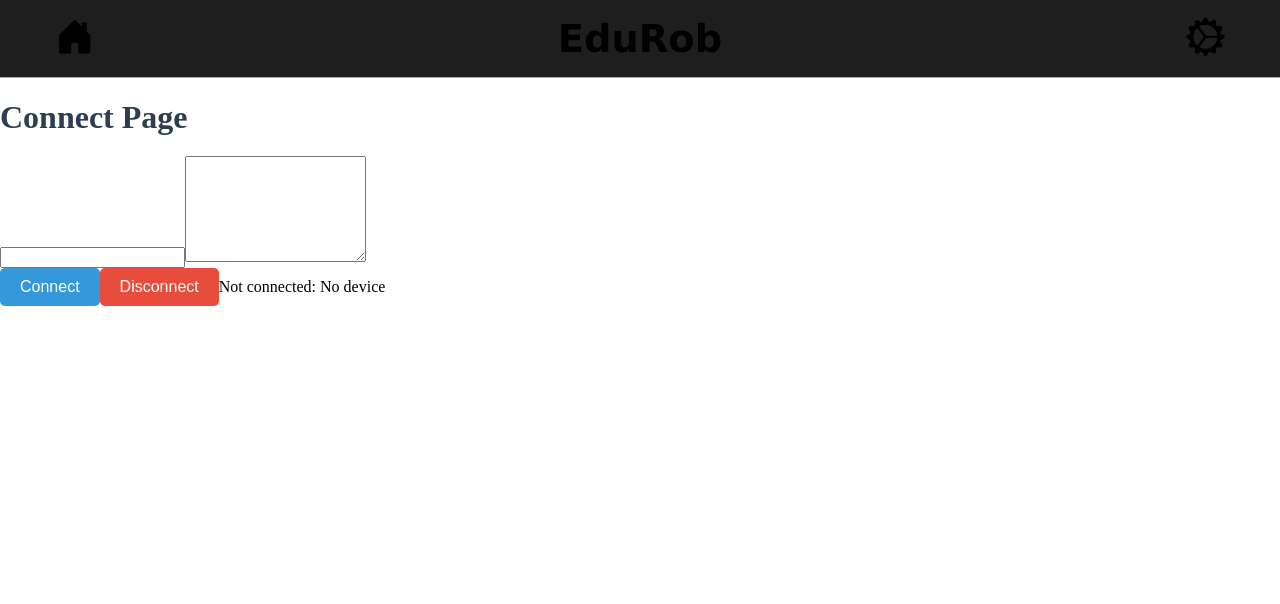
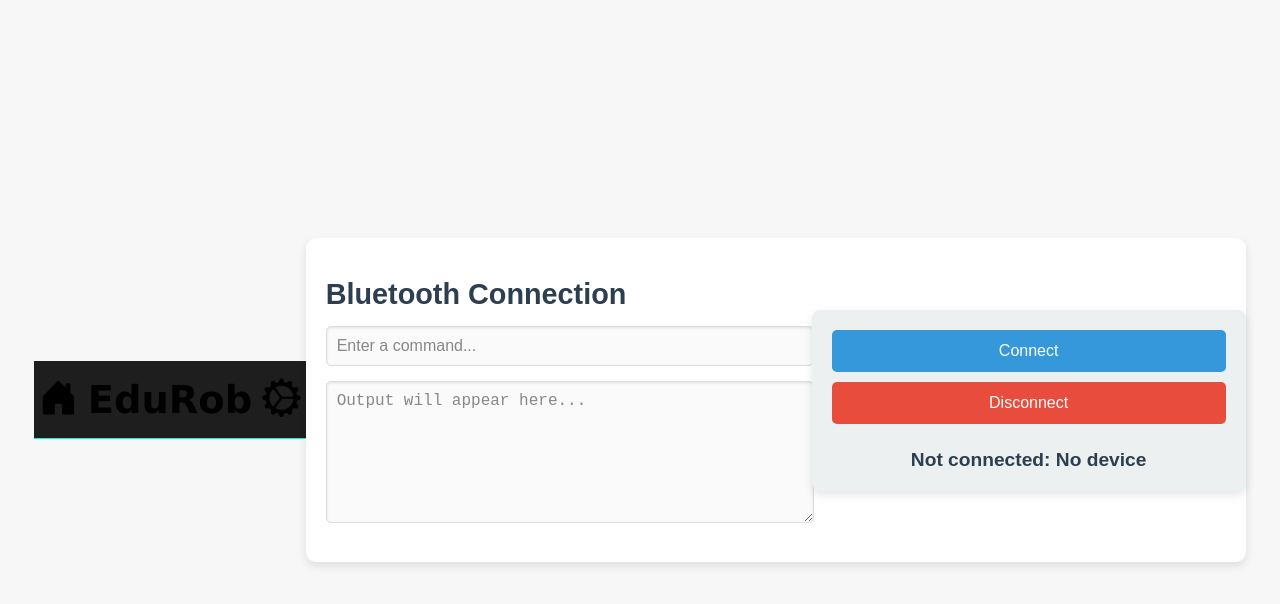
Before and after one commit to edu-rob/edu-rob, a Next.js app: page /connect in a window 1280 px wide. Shown: the top 604 px of the page. Built offline with nearby package versions, Linux system fonts and the light colour scheme.

Commit message:
feat: Reformatted CSS for connection page and got rid of extra device var

```diff
--- a/src/app/bluetoothHandler/blueHandler.tsx
+++ b/src/app/bluetoothHandler/blueHandler.tsx
@@ -38,7 +38,7 @@ export async function bluetoothInit() {
       device.gatt.disconnect(); // Disconnect from the device
       return ('Device disconnected:' + device.name);
     } else {
-      return 'No device is connected.';
+      return 'No device is connected';
     }
   }
 
--- a/src/app/connect/connect.css
+++ b/src/app/connect/connect.css
@@ -1,4 +1,4 @@
-/* General body styling
+/* General styling */
 body {
     font-family: Arial, sans-serif;
     background-color: #f7f7f7;
@@ -8,29 +8,38 @@ body {
     display: flex;
     justify-content: center;
     align-items: center;
-    min-height: 100vh;
+    height: 100vh;
 }
 
-  /* Container styling */
-  /* div {
-    width: 90%;
-    max-width: 600px;
-    background: #ffffff;
+/* Main container */
+.ConnectPageContainer {
+    display: flex;
+    flex-direction: row;
+    gap: 40px; /* Space between left and right panels */
+    max-width: 900px;
+    width: 100%;
+    background: #fff;
+    padding: 20px;
+    border-radius: 10px;
     box-shadow: 0 4px 10px rgba(0, 0, 0, 0.1);
-    border-radius: 8px;
-    padding: 20px;
-    text-align: center;
-  }  */
+}
 
-  /* Page title */
+/* Left panel: Input & Textarea */
+.InputPanelContainer {
+    flex: 1;
+    display: flex;
+    flex-direction: column;
+}
+
 .ConnectPageTitle {
-    font-size: 2rem;
-    margin-bottom: 20px;
+    font-size: 1.8rem;
+    margin-bottom: 15px;
     color: #2c3e50;
 }
 
-  /* Input styling */
-  .PromptInput .ScriptOututTextArea {
+/* Input and Textarea styling */
+input,
+textarea {
     width: 100%;
     margin-bottom: 15px;
     padding: 10px;
@@ -39,6 +48,11 @@ body {
     border-radius: 5px;
     background-color: #fafafa;
     box-shadow: inset 0 1px 3px rgba(0, 0, 0, 0.1);
+}
+
+input::placeholder,
+textarea::placeholder {
+    color: #888;
 }
 
 input:focus,
@@ -51,19 +65,44 @@ body {
 /* Textarea */
 textarea {
     resize: vertical;
-    min-height: 100px;
+    min-height: 120px;
 }
 
-  /* Connect Button styling */
-  button.ConnectButton {
-    background-color: #3498db;
-    color: #fff;
+/* Right panel: Connection status and buttons */
+.ConnectPanelContainer {
+    flex: 1;
+    display: flex;
+    flex-direction: column;
+    align-items: center;
+    justify-content: center;
+}
+
+/* Panel styling */
+.ConnectPanel {
+    width: 100%;
+    background: #ecf0f1;
+    padding: 20px;
+    border-radius: 8px;
+    box-shadow: 0 4px 10px rgba(0, 0, 0, 0.1);
+    text-align: center;
+}
+
+/* Buttons */
+button {
+    width: 100%;
+    padding: 12px;
+    font-size: 1rem;
     border: none;
-    padding: 10px 20px;
-    font-size: 1rem;
     border-radius: 5px;
     cursor: pointer;
     transition: background-color 0.3s ease;
+    margin-bottom: 10px;
+}
+
+/* Connect Button */
+button.ConnectButton {
+    background-color: #3498db;
+    color: white;
 }
 
 button.ConnectButton:hover {
@@ -75,39 +114,42 @@ body {
     cursor: not-allowed;
 }
 
-  /* Disconnect Button styling */
+/* Disconnect Button */
 button.DisconnectButton {
-    background-color: #e74c3c; /* Red color for disconnect action */
-    color: #fff;
-    border: none;
-    padding: 10px 20px;
-    font-size: 1rem;
-    border-radius: 5px;
-    cursor: pointer;
-    transition: background-color 0.3s ease;
+    background-color: #e74c3c;
+    color: white;
 }
 
 button.DisconnectButton:hover {
-    background-color: #c0392b; /* Darker red on hover */
+    background-color: #c0392b;
 }
 
 button.DisconnectButton:disabled {
-    background-color: #bdc3c7; /* Gray out if disabled */
+    background-color: #bdc3c7;
     cursor: not-allowed;
+}
+
+/* Status Label */
+.ConnectionStatus {
+    display: block;
+    margin-top: 15px;
+    font-size: 1.2rem;
+    font-weight: bold;
+    color: #2c3e50;
 }
 
 /* Responsive adjustments */
 @media (max-width: 768px) {
-    div {
-      padding: 15px;
+    .ConnectPageContainer {
+        flex-direction: column;
+        align-items: center;
     }
 
-    h1 {
-      font-size: 1.8rem;
+    .ConnectPanelContainer {
+        width: 100%;
     }
 
-    button.ConnectButton {
+    .ConnectPanel {
         width: 100%;
-      padding: 12px;
     }
 }
--- a/src/app/connect/page.tsx
+++ b/src/app/connect/page.tsx
@@ -1,31 +1,29 @@
 "use client";
 
-import { FormEventHandler } from 'react';
-import './connect.css'
-import { useState } from 'react';
-import { bluetoothInit, getDevice, disconnectDevice } from '../bluetoothHandler/blueHandler';
-
-var device: BluetoothDevice | null = null;
+import { FormEventHandler } from "react";
+import "./connect.css";
+import { useState } from "react";
+import { bluetoothInit, getDevice, disconnectDevice } from "../bluetoothHandler/blueHandler";
 
 export default function Connect() {
-
   return (
     <div className="ConnectPageContainer">
-      <div>
-        <h1 className="ConnectPageTitle"> Connect Page </h1>
-        <input name="PromptInput" id=""></input>
-        <textarea name="ScriptOututTextArea" id=""></textarea>
+      {/* Left panel for input and textarea */}
+      <div className="LeftPanel">
+        <h1 className="ConnectPageTitle">Bluetooth Connection</h1>
+        <input name="PromptInput" id="PromptInput" placeholder="Enter a command..." />
+        <textarea name="ScriptOutputTextArea" id="ScriptOutputTextArea" placeholder="Output will appear here..."></textarea>
       </div>
+
+      {/* Right panel for connection status and buttons */}
       <div className="ConnectPanelContainer">
-        <ConnectPanel/>
+        <ConnectPanel />
       </div>
     </div>
-
   );
 }
 
 function ConnectPanel() {
-
   const [connectionStatus, setConnectionStatus] = useState("Not connected");
   const [deviceName, setDeviceName] = useState<string | null>(null);
 
@@ -42,13 +40,15 @@ function ConnectPanel() {
       }
     } catch (error) {
       console.error("Error connecting to Bluetooth: ", error);
-      setConnectionStatus("Connection failed: " + String(error));
+      setConnectionStatus("Connection failed");
     }
   };
 
   const disconnectFromBluetooth = () => {
-    setConnectionStatus(disconnectDevice())
-  }
+    disconnectDevice();
+    setConnectionStatus("Not connected");
+    setDeviceName(null);
+  };
 
   return (
     <div className="ConnectPanel">
```
Lines whose indentation alone changed are shown as unchanged.
